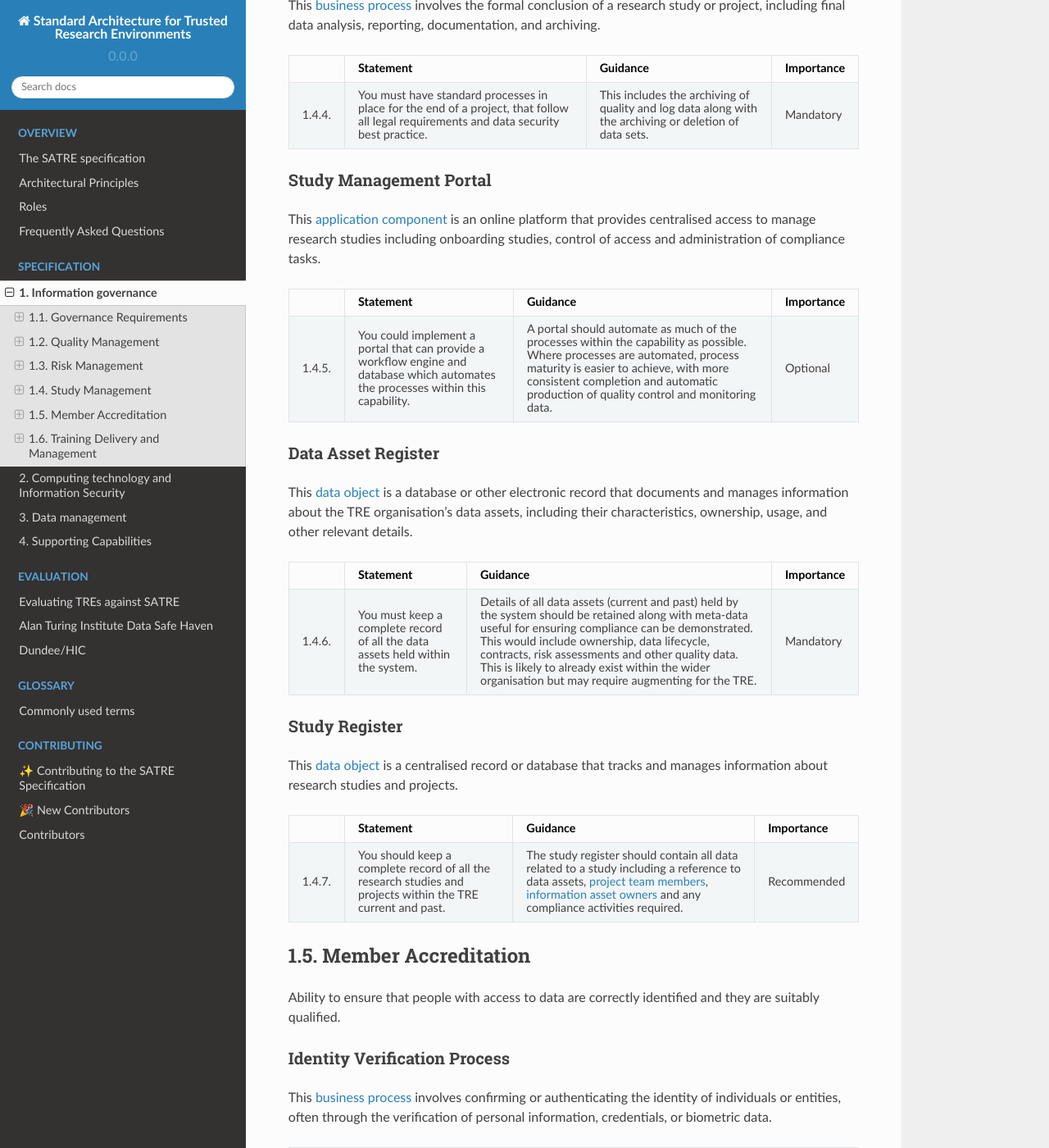
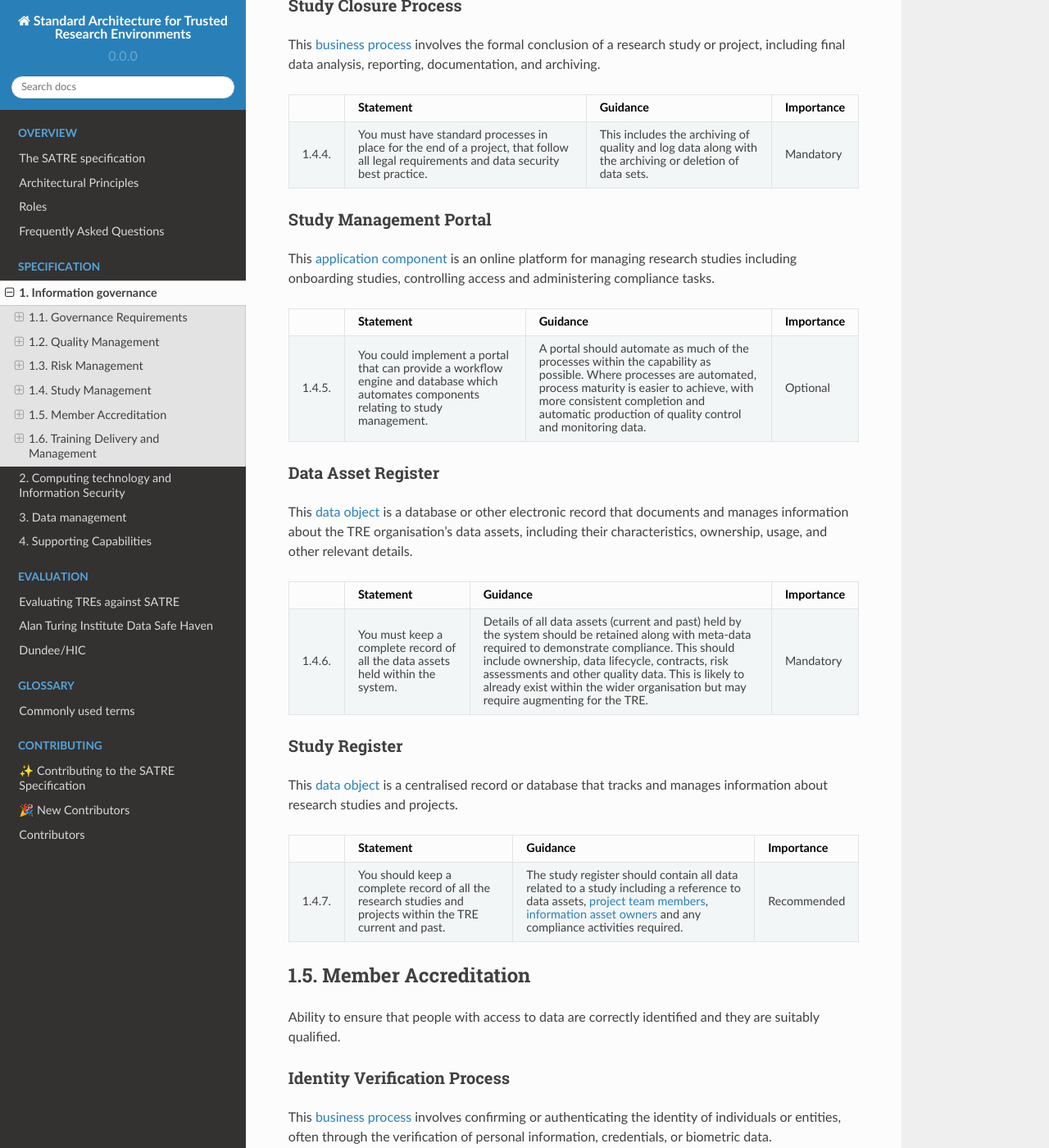
Before and after one commit to sa-tre/satre-specification, a Sphinx documentation site: the page built from docs/source/pillars/information_governance.md, in a window 1280 px wide and 1400 px high, scrolled down 6579 px. Shown: the whole window at 82% size. Built offline with Sphinx 7.4.7 and the Read the Docs theme 2.0.0, drawn with Linux system fonts in a browser that asks for light colours; some of the changed text lies outside the part shown.

Commit message:
Updates information_governance.md based on #283 proposal

````diff
--- a/docs/source/pillars/information_governance.md
+++ b/docs/source/pillars/information_governance.md
@@ -49,7 +51,7 @@ This {term}`business process <business process>` involves measures, safeguards,
   - Guidance
   - Importance
 * - 1.1.2.
-  - You must ensure controls are implemented to ensure the requirements are met.
+  - You must ensure controls are implemented to meet stakeholder requirements.
   - Control implementation should be systematic and directly aligned to the internal and stakeholder requirements.
   - Mandatory
 ```
@@ -378,7 +380,7 @@ This {term}`business process <business process>` involves the formal conclusion
 
 ### Study Management Portal
 
-This {term}`application component <application component>` is an online platform that provides centralised access to manage research studies including onboarding studies, control of access and administration of compliance tasks.
+This {term}`application component <application component>` is an online platform for managing research studies including onboarding studies, controlling access and administering compliance tasks.
 
 ```{list-table}
 :header-rows: 1
@@ -389,7 +391,7 @@ This {term}`application component <application component>` is an online platform
   - Guidance
   - Importance
 * - 1.4.5.
-  - You could implement a portal that can provide a workflow engine and database which automates the processes within this capability.
+  - You could implement a portal that can provide a workflow engine and database which automates components relating to study management.
   - A portal should automate as much of the processes within the capability as possible.
     Where processes are automated, process maturity is easier to achieve, with more consistent completion and automatic production of quality control and monitoring data.
   - Optional
@@ -409,8 +411,8 @@ This {term}`data object <data object>` is a database or other electronic record
   - Importance
 * - 1.4.6.
   - You must keep a complete record of all the data assets held within the system.
-  - Details of all data assets (current and past) held by the system should be retained along with meta-data useful for ensuring compliance can be demonstrated.
-    This would include ownership, data lifecycle, contracts, risk assessments and other quality data.
+  - Details of all data assets (current and past) held by the system should be retained along with meta-data required to demonstrate compliance.
+    This should include ownership, data lifecycle, contracts, risk assessments and other quality data.
     This is likely to already exist within the wider organisation but may require augmenting for the TRE.
   - Mandatory
 ```
````
Also changed, not shown: other parts of docs/source/pillars/information_governance.md (+3 -1 lines).
